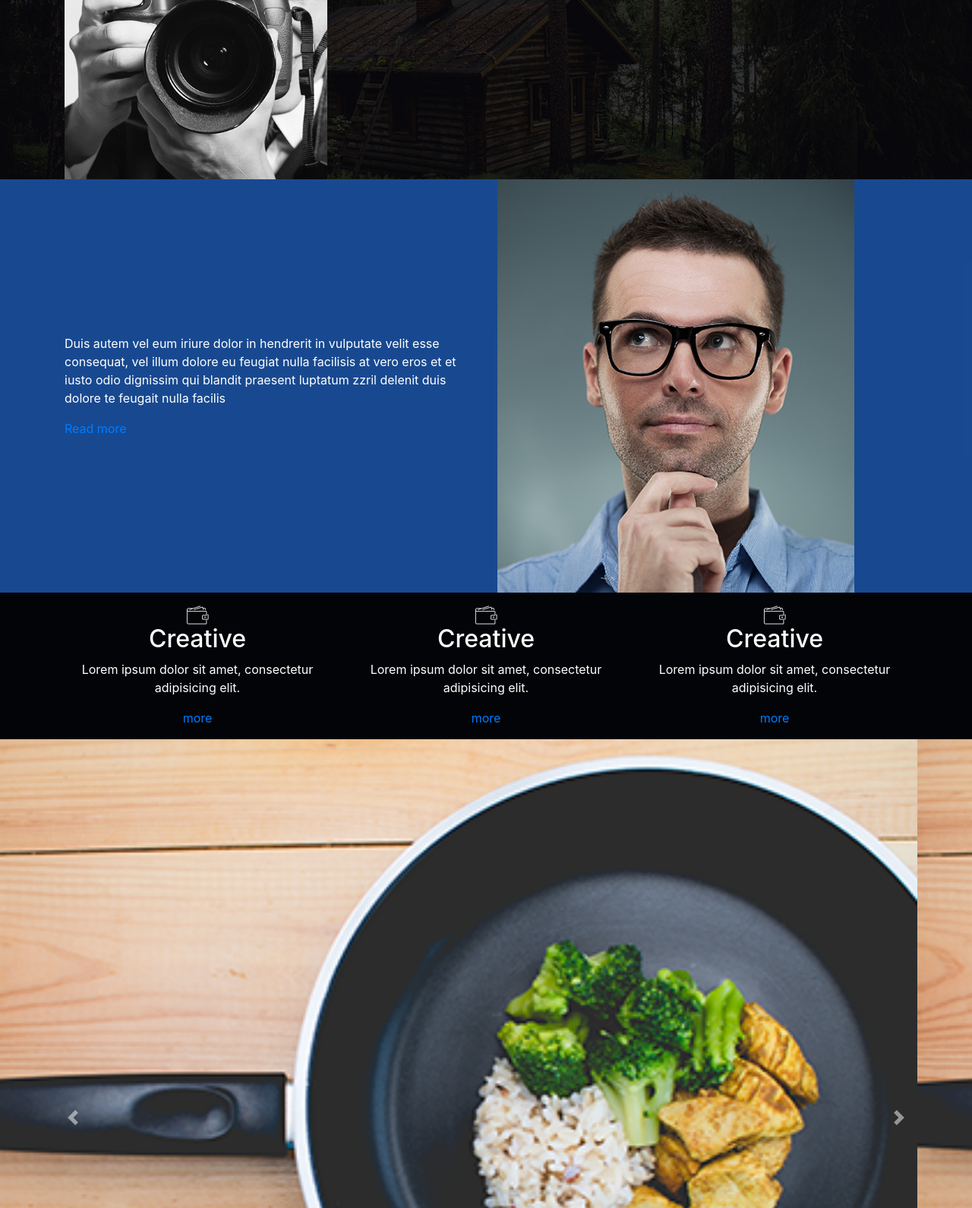
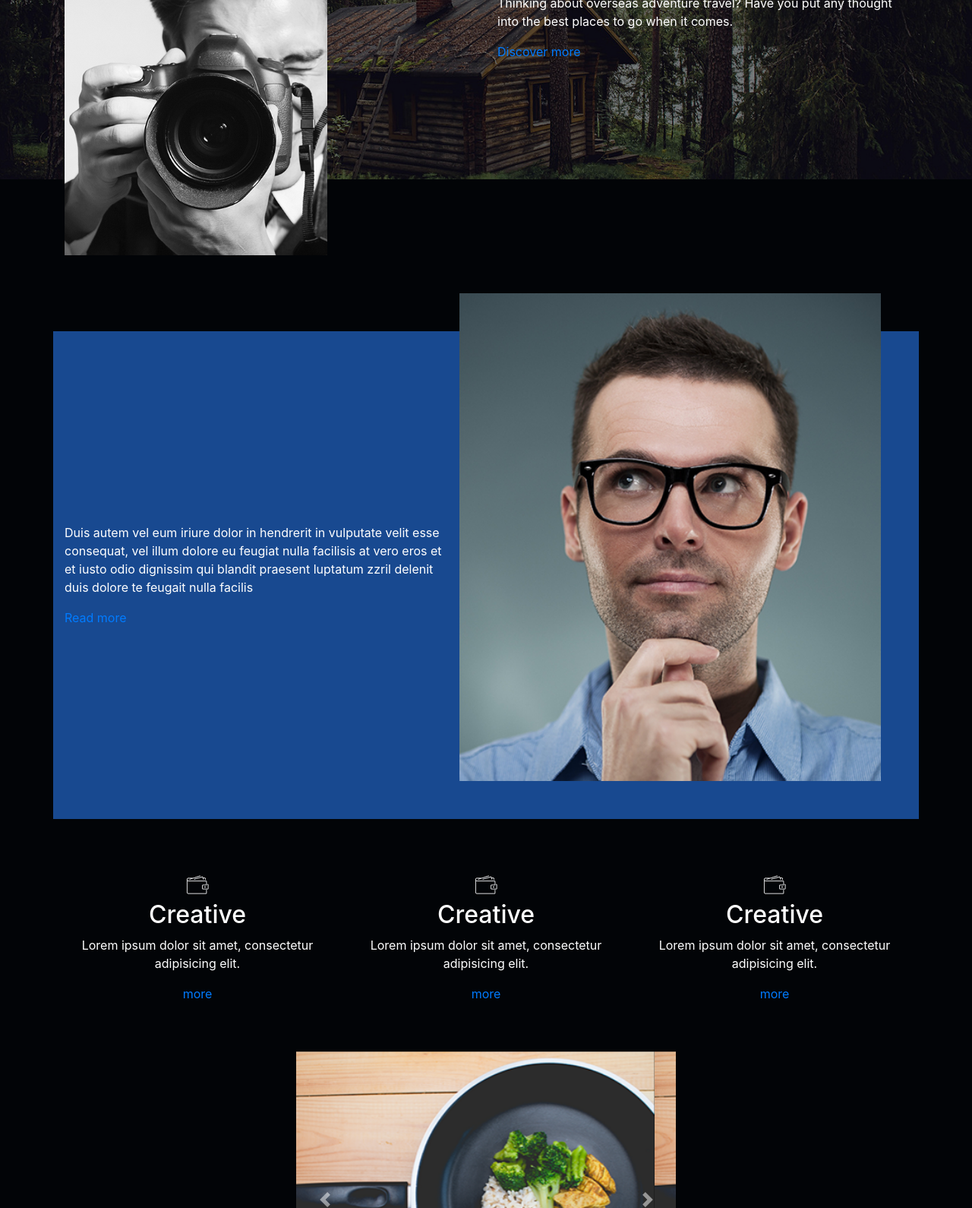
Before and after one commit to mygithubaccount3/creato, a plain HTML site: page index.html in a window 1280 px wide. Shown: the part 164-1754 px from the top of the page at 76% size. Drawn offline with nearby package versions, Linux system fonts and the light colour scheme.

Commit message:
styles after bootstrap

```diff
--- a/general.scss
+++ b/general.scss
@@ -9,6 +9,10 @@ h1,h2,p {
 .container-fluid {
 	padding-left: 0;
 	padding-right: 0;
+
+	.row {
+		padding-top: 100px;
+	}
 }
 
 .forest-bg {
@@ -16,12 +20,14 @@ h1,h2,p {
 	background-size: cover;
 	height: 400px;
 
+
 	.absolute-bg {
 		position: absolute;
 		left: 0;
 		right: 0;
 		height: 400px;
-		background-color: rgba(5, 5, 5, 0.8);
+		background-color: rgba(5, 5, 5, 0.5);
+		transition: .2s ease-in;
 	}
 
 	.photo-wrap {
@@ -31,13 +37,34 @@ h1,h2,p {
 			width: auto;
 		}
 	}
+
+	&:hover {
+		.absolute-bg {
+			background-color: rgba(5, 5, 5, 0.8);
+			transition: .2s ease-in;
+		}
+	}
 }
 
-.blue-bg {
-	background: rgba(31, 91, 179, 0.8);
+.about {
+	padding: 200px 50px 50px;
+
+	.blue-bg {
+		background: rgba(31, 91, 179, 0.8);
+
+		.about-image {
+			padding-right: 0;
+
+			> img {
+				width: 100%;
+				height: auto;
+				transform: translate(-50px,-50px);
+			}
+		}
+	}
 }
 
-.carousel-bt {
+.carousel {
 	width: 500px;
 	margin: 0 auto;
 }
--- a/index.html
+++ b/index.html
@@ -22,7 +22,7 @@
                     <a class="nav-link" href="#">Home <span class="sr-only">(current)</span></a>
                 </li>
                 <li class="nav-item">
-                    <a class="nav-link" href="#bg-blue">About</a>
+                    <a class="nav-link" href="#about">About</a>
                 </li>
                 <li class="nav-item dropdown">
                     <a class="nav-link dropdown-toggle" href="#" id="navbarDropdown" role="button" data-toggle="dropdown" aria-haspopup="true" aria-expanded="false">
@@ -56,7 +56,7 @@
                 <div class="col-lg-6 d-lg-block d-sm-none photo-wrap">
                     <img class="photo-bg" src="images/Image_Here.png" alt="">
                 </div>
-                <div class="col-lg-6">
+                <div class="col-lg-6 text-sm-center text-lg-left">
                     <h1>Creativity
                         comes first</h1>
                     <p>Thinking about overseas adventure travel? Have you put any
@@ -68,10 +68,10 @@
     </div>
 </section>
 
-<section class="blue-bg" id="bg-blue">
-    <div class="container">
+<section class="about" id="about">
+    <div class="container blue-bg">
         <div class="row d-flex align-items-center">
-            <div class="col-lg-6 col-sm-12">
+            <div class="col-lg-6 col-sm-12 pr-5">
                 <p>
                     Duis autem vel eum iriure dolor in hendrerit in vulputate velit esse
                     consequat, vel illum dolore eu feugiat nulla facilisis at vero eros et
@@ -80,7 +80,7 @@
                 </p>
                 <a href="#">Read more</a>
             </div>
-            <div class="col-lg-6 col-sm-12">
+            <div class="col-lg-6 col-sm-12 about-image">
                 <img src="images/481.png" alt="">
             </div>
         </div>
@@ -91,19 +91,19 @@
     <div class="container">
         <div class="row d-flex justify-content-space-around">
             <div class="col-lg-4 text-center p-3">
-                <img src="images/money.png" alt="">
+                <img class="m-2" src="images/money.png" alt="">
                 <h2>Creative</h2>
                 <p>Lorem ipsum dolor sit amet, consectetur adipisicing elit.</p>
                 <a href="#">more</a>
             </div>
             <div class="col-lg-4 text-center p-3">
-                <img src="images/money.png" alt="">
+                <img class="m-2" src="images/money.png" alt="">
                 <h2>Creative</h2>
                 <p>Lorem ipsum dolor sit amet, consectetur adipisicing elit.</p>
                 <a href="#">more</a>
             </div>
             <div class="col-lg-4 text-center p-3">
-                <img src="images/money.png" alt="">
+                <img class="m-2" src="images/money.png" alt="">
                 <h2>Creative</h2>
                 <p>Lorem ipsum dolor sit amet, consectetur adipisicing elit.</p>
                 <a href="#">more</a>
@@ -112,7 +112,7 @@
     </div>
 </section>
 
-<section>
+<section class="p-5">
     <!--<div class="row carousel-bt">-->
         <div id="carouselExampleIndicators" class="carousel slide" data-ride="carousel">
             <ol class="carousel-indicators">
@@ -131,14 +131,14 @@
                     <img class="d-block w-100" src="images/IMAGE1.png" alt="Third slide">
                 </div>
             </div>
-            <a class="carousel-control-prev" href="#carouselExampleIndicators" role="button" data-slide="prev">
+            <div class="carousel-control-prev" href="#carouselExampleIndicators" role="button" data-slide="prev">
                 <span class="carousel-control-prev-icon" aria-hidden="true"></span>
                 <span class="sr-only">Previous</span>
-            </a>
-            <a class="carousel-control-next" href="#carouselExampleIndicators" role="button" data-slide="next">
+            </div>
+            <div class="carousel-control-next" href="#carouselExampleIndicators" role="button" data-slide="next">
                 <span class="carousel-control-next-icon" aria-hidden="true"></span>
                 <span class="sr-only">Next</span>
-            </a>
+            </div>
         </div>
     <!--</div>-->
 </section>
```
Also changed, not shown: general.css, 1 other file.
